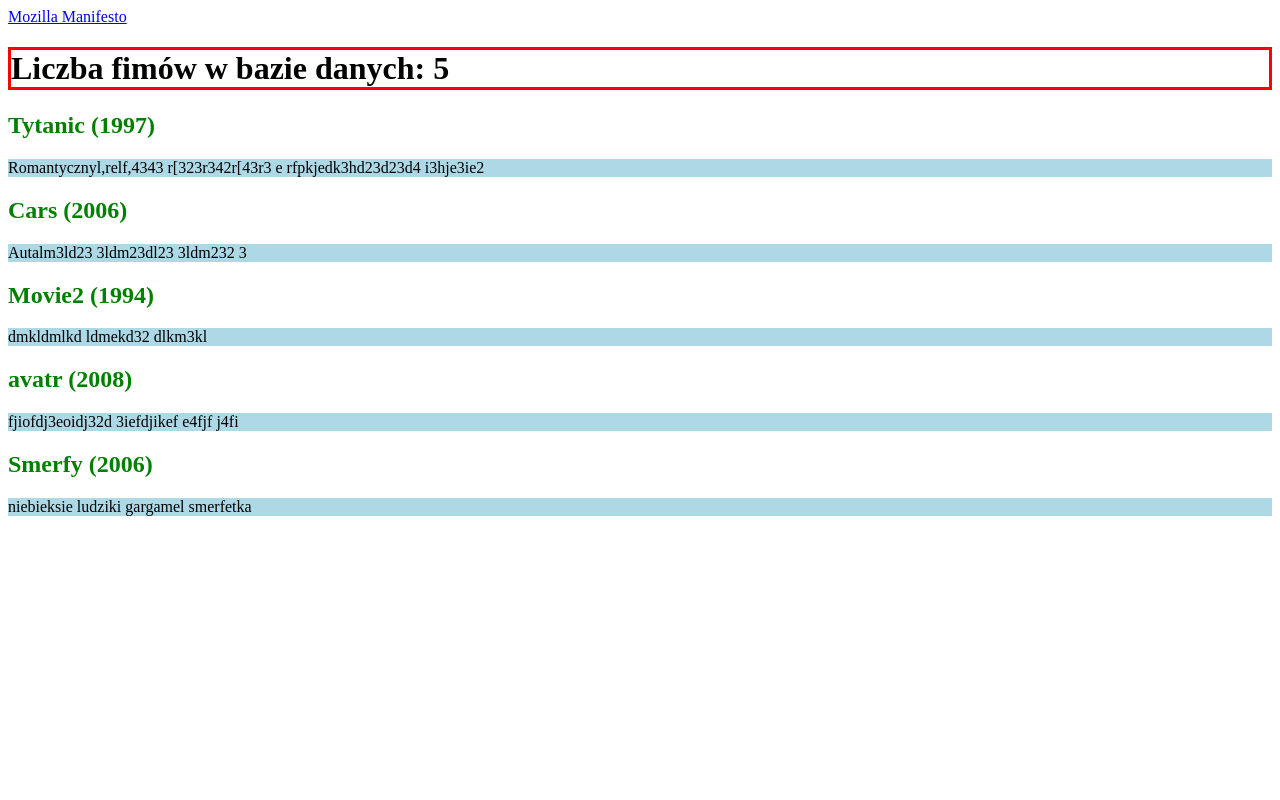
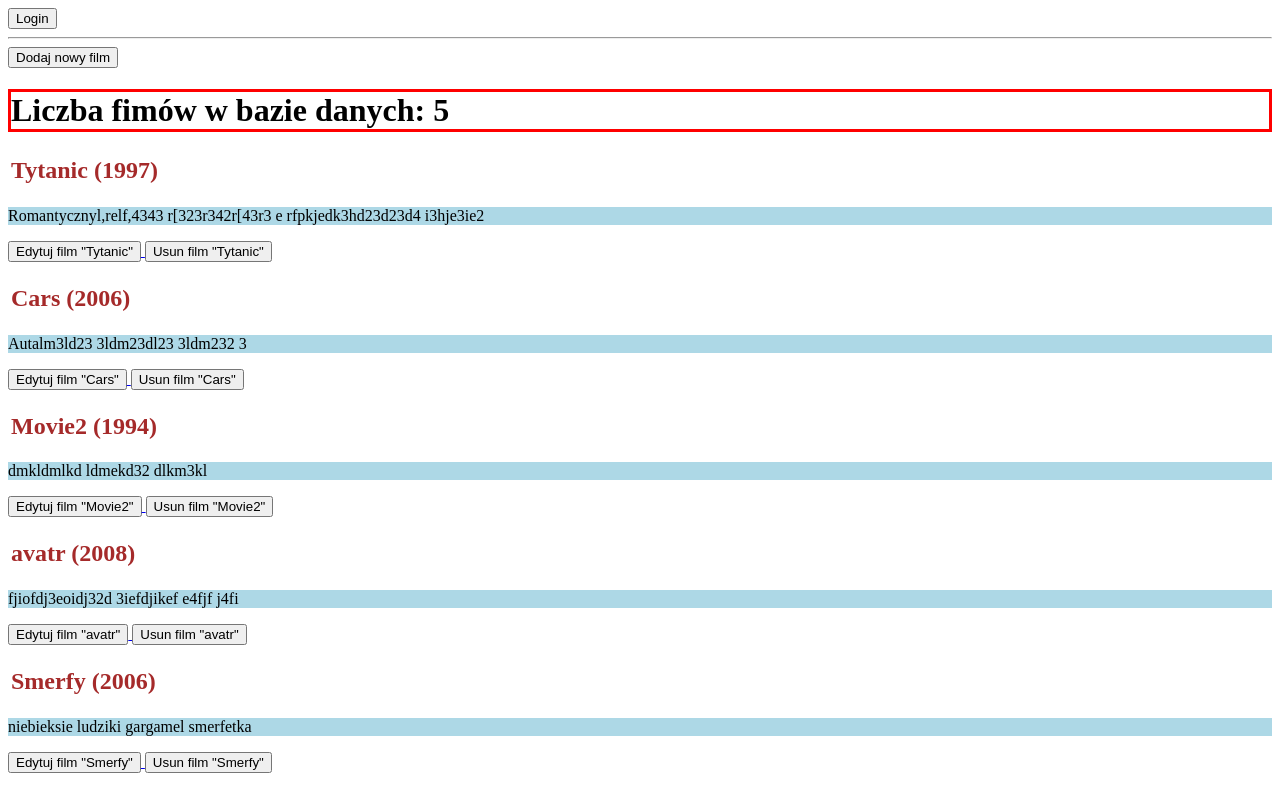
Before and after one commit to TomaszFicek/Django-course, a Django app: page /filmy/wszystkie/ in a window 1280 px wide. Run offline with Django 3.2, Linux system fonts and the light colour scheme; data comes from the database, SQL or seed files in the repository; both versions use the stored data as it was after the commit.

Commit message:
10/29/2020

```diff
--- a/Movies/settings.py
+++ b/Movies/settings.py
@@ -123,3 +123,7 @@ STATIC_URL = '/static/'
 
 MEDIA_URL = '/media/'
 MEDIA_ROOT = 'moje_media'
+
+LOGIN_URL = 'login'
+LOGIN_REDIRECT_URL = 'pierwsza_strona' # zrobienie przekierpwania na strone z filmami po poprawnym zalogowaniu się
+LOGOUT_REDIRECT_URL = 'pierwsza_strona' # przejście do strony logowaniu po procesie wylogowania
--- a/Movies/urls.py
+++ b/Movies/urls.py
@@ -18,9 +18,13 @@ from django.urls import path, include
 
 from django.conf import settings
 from django.conf.urls.static import static
+from django.contrib.auth import views as auth_views
 
 
 urlpatterns = [
     path('admin/', admin.site.urls),
-    path('filmy/', include('filmyweb.urls'))
+    path('filmy/', include('filmyweb.urls')),
+    path('login/', auth_views.LoginView.as_view(), name='login'), # utoworzenie strony  do logowania za pomocą metody
+                  #  "auth_views..."
+    path('logout/', auth_views.LogoutView.as_view(), name='logout'),
 ] + static(settings.MEDIA_URL, document_root=settings.MEDIA_ROOT) #dodanie ustawien do zamieszczania plikow media(jpg)
--- a/filmyweb/static/moj.css
+++ b/filmyweb/static/moj.css
@@ -3,7 +3,8 @@ h1 {
 }
 
 h2 {
-    color: green;
+    padding: 3px;
+    color: brown;
 }
 
 p {
--- a/filmyweb/templates/filmy.html
+++ b/filmyweb/templates/filmy.html
@@ -1,18 +1,21 @@
-{% load static %} <!-- załadowanie plikow statycznych do strony HTML -->
-<!doctype html>
-<html lang="en">
-<head>
-    <meta charset="UTF-8">
-    <meta name="viewport"
-          content="width=device-width, user-scalable=no, initial-scale=1.0, maximum-scale=1.0, minimum-scale=1.0">
-    <meta http-equiv="X-UA-Compatible" content="ie=edge">
-    <title>moja pierwsza strona</title>
-    <link rel="stylesheet" href="{% static 'moj.css' %}"> <!-- podlinkowanie stworzonego przez nas pliku statycznego
-     - w tym przypadku pilu "moj.css" -->
-</head>
-<body>
 
-    <a href="https://www.mozilla.org/en-US/about/manifesto/">Mozilla Manifesto</a> <!-- wstawie linku na strone -->
+{% extends 'glowny.html' %} <!-- rozszerzenie tego templejtu o zawartosc templejtu "glowny.html -->
+
+{% block tytul %} Lista fimów {% endblock %} <!-- wyświetlanie tytulu konkretnej strony html -->
+
+
+{% block strona %}
+    {% if user.is_authenticated %} <!-- sprawdzenie warunku czy uzytkownik jest zalogowany, jesli nie jest wyswitla się
+     przycisk do zalogowania , a jesli jest to przycisk do wylogowania-->
+        <p>Witaj {{ user.username }} <br> </p> <!-- wyswietlenie napisu plus wyswietlenie nazwy uzytkownika (<br> jest
+         to przejscie do koejnej lini )-->
+        <a href="{% url 'logout'%}"> <button type="submit">Logout</button>  </a>
+    {% else %}
+        <a href="{% url 'login'%}"> <button type="submit">Login</button>  </a>
+    {% endif %}
+    <hr>
+
+    <a href="{% url 'nowy_film'%}"> <button type="submit">Dodaj nowy film</button>  </a>
 
     {% if filmy|length == 0 %} <!-- dodawanie warunku w jezyku HTML -->
         <h2>Brak filmów</h2>
@@ -26,9 +29,13 @@
      nazwanym "filmy" -->
         <h2>{{ film }}</h2>
         <p>{{ film.opis }}</p>
+        <a href="{% url 'edytuj_film' film.id %}"> <button type="submit">Edytuj film "{{film.tytul}}"</button>  </a>
+        <!-- powyżej przy pomocy "<a></a> utworzono link do funkcji "edytuj_film", do zmiennej "herf" przypisano
+         nazwe URL tej funkcji, oraz dynamicznie podaje się id filmu, który chcemy edytowac - następnie ten link
+          podpęto pod przycisk -->
+        <a href="{% url 'usun_film' film.id %}"> <button type="submit">Usun film "{{film.tytul}}"</button>  </a>
         {% endfor %}
 
     {% endif %} <!-- zakonczenie warunku w jezyku HTML -->
 
-</body>
-</html>
+{% endblock %}
--- /dev/null
+++ b/filmyweb/templates/glowny.html
@@ -0,0 +1,17 @@
+{% load static %} <!-- załadowanie plikow statycznych do strony HTML -->
+<!doctype html>
+<html lang="en">
+<head>
+    <meta charset="UTF-8">
+    <meta name="viewport"
+          content="width=device-width, user-scalable=no, initial-scale=1.0, maximum-scale=1.0, minimum-scale=1.0">
+    <meta http-equiv="X-UA-Compatible" content="ie=edge">
+    <link rel="stylesheet" href="{% static 'moj.css' %}"> <!-- podlinkowanie stworzonego przez nas pliku statycznego
+     - w tym przypadku pilu "moj.css" -->
+    <title>{% block tytul %} {% endblock %}</title>
+</head>
+<body>
+    {% block strona %} {% endblock %} <!-- stworzenie "placeholdera", który bedzie wykorzystywany w poszczegolych
+     templejtach-->
+</body>
+</html>
--- a/filmyweb/urls.py
+++ b/filmyweb/urls.py
@@ -1,9 +1,14 @@
 from django.urls import path
-from filmyweb.views import pierwsza_strona, nowy_film
+from filmyweb.views import pierwsza_strona, nowy_film, edytuj_film, usun_film
 
 urlpatterns = [
 
-    path ('wszystkie/', pierwsza_strona), # podanie adresu URL do stron http zdefiniowanych w pliku "views.py"
-    path('nowy/', nowy_film),
+    path ('wszystkie/', pierwsza_strona, name='pierwsza_strona'), # podanie adresu URL do stron http zdefiniowanych w pliku "views.py"
+    path('nowy/', nowy_film, name='nowy_film'),
+    path('edytuj/<int:id>/', edytuj_film, name='edytuj_film'), # w argumencie "path" musimy podać który chcemy
+    #  film edytować, dlatego musimy zamieścić jego "id" - parametr "name" przechwouje nazwe URL gdzie jest funkcja do
+    #  edycji filmow - jako URL będzie podany id edytowanego filmu w formacie int
+
+    path('usun/<int:id>/', usun_film, name='usun_film')
 
 ]
--- a/filmyweb/views.py
+++ b/filmyweb/views.py
@@ -1,9 +1,9 @@
-from django.shortcuts import render
-
-from django.http import HttpResponse
-
+from django.shortcuts import render, get_object_or_404, redirect
 from .models import Film
 from .forms import MovieForm
+from django.contrib.auth.decorators import login_required # zaimportowanie dekoratora do wymagania logowania sie -
+# wstawiamy ten dekorator przed funkcją, do której chcemy aby dostep mili tylko zalogowani uzytkownicy
+
 
 def pierwsza_strona(request): # definicja funkcji do wyświetlenia strony http
 
@@ -18,6 +18,7 @@ def pierwsza_strona(request): # definicja funkcji do wyświetlenia strony http
     #  z zawartoscią bazy danch (przypisany do zmiennej "wszytskie"), w pliku "filmy.html" wprowadzono skladnię, która
     # przedatawia wyswietlenie tej bazy danych
 
+@login_required() # dodanie dekoratora do poniżej funkcji
 def nowy_film(request):
     form = MovieForm(request.POST or None, request.FILES or None) # przypisanie do zmiennej "form" klasy "MovieForm"
     # za pomocą której są wysyłane dane do bazy danych - przy pomocy "request.POST" są wysyłąne dane do bazy danych,
@@ -25,7 +26,38 @@ def nowy_film(request):
 
     if form.is_valid(): # warunek sprawdzjacy czy powyzej zapisane dane są odpowiednie/dobrego typu jak "fields" w BD
         form.save() # jezeli powyzszy warunek spełniony to dane sa zapisywane do BD
-    return render(request, 'nowy_film.html', {'form': form}) # "Funkcja render() bierze obiekt request jako swój
+        return redirect(pierwsza_strona) # metoda "redirect" pozwala na przejście do funkcji podanej w argumencie - w
+        # praktyce to będzie tak wyglądało, że jeżeli "form" jest poprawny, zostanie on zapisany a potem metoda
+        # "redirect" zabierze nas na stronę ze wszystkimi filmami
+
+    return render(request, 'film_form.html', {'form': form}) # "Funkcja render() bierze obiekt request jako swój
     #  pierwszy argument, nazwę szablonu jako drugi argument i słownik jako swój opcjonalny trzeci argument. Zwraca
     #  obiekt HttpResponse danego szablonu wyrenderowany z danym kontekstem - czyli ponownie wracamy do strony z
     #  formularzem "nowy_film.http"
+
+@login_required()
+def edytuj_film(request, id): #definicja funkcji do edytowania filmu - w argumencie podajemy id filmu który chcemy edyto
+    film = get_object_or_404(Film, pk=id) # do zmiennej "fil" przypsujemy metodę do pobierania objektu (filmu) z bazy
+    # danych -  w przypadku podania filmu,który nie istnieje, metoda ta wyrzuca błąd 404
+
+    # gdy do zmiennej "film" został przypisany obiekt/film, który będzie edytowany - można zastosować skrypt, który był
+    # używany tworzenia nowych rekordów w bazie danych ( skrypt z funkcji "nowy"film"), z takim wyjątkiem, ze należy
+    # dopisać w parametrze zmienną "film" do której przypisany jest wybrany film do edycji
+
+    form = MovieForm(request.POST or None, request.FILES or None, instance=film)
+
+    if form.is_valid():
+        form.save()
+        return redirect(pierwsza_strona)
+
+    return render(request, 'film_form.html', {'form': form})
+
+@login_required()
+def usun_film(request, id): #definicja funkcji do edytowania filmu - w argumencie podajemy id filmu który chcemy edyto
+    film = get_object_or_404(Film, pk=id)
+
+    if request.method == "POST":
+        film.delete()
+        return redirect(pierwsza_strona)
+
+    return render(request, 'potwierdz.html', {'film': film})
```
Also changed, not shown: filmyweb/templates/film_form.html (renamed from filmyweb/templates/nowy_film.html, +9 -13 lines), filmyweb/templates/potwierdz.html (added, +15 -0 lines), filmyweb/templates/registration/login.html (added, +13 -0 lines), db.sqlite3, moje_media/plakaty/7771698.3.jpg (added).
